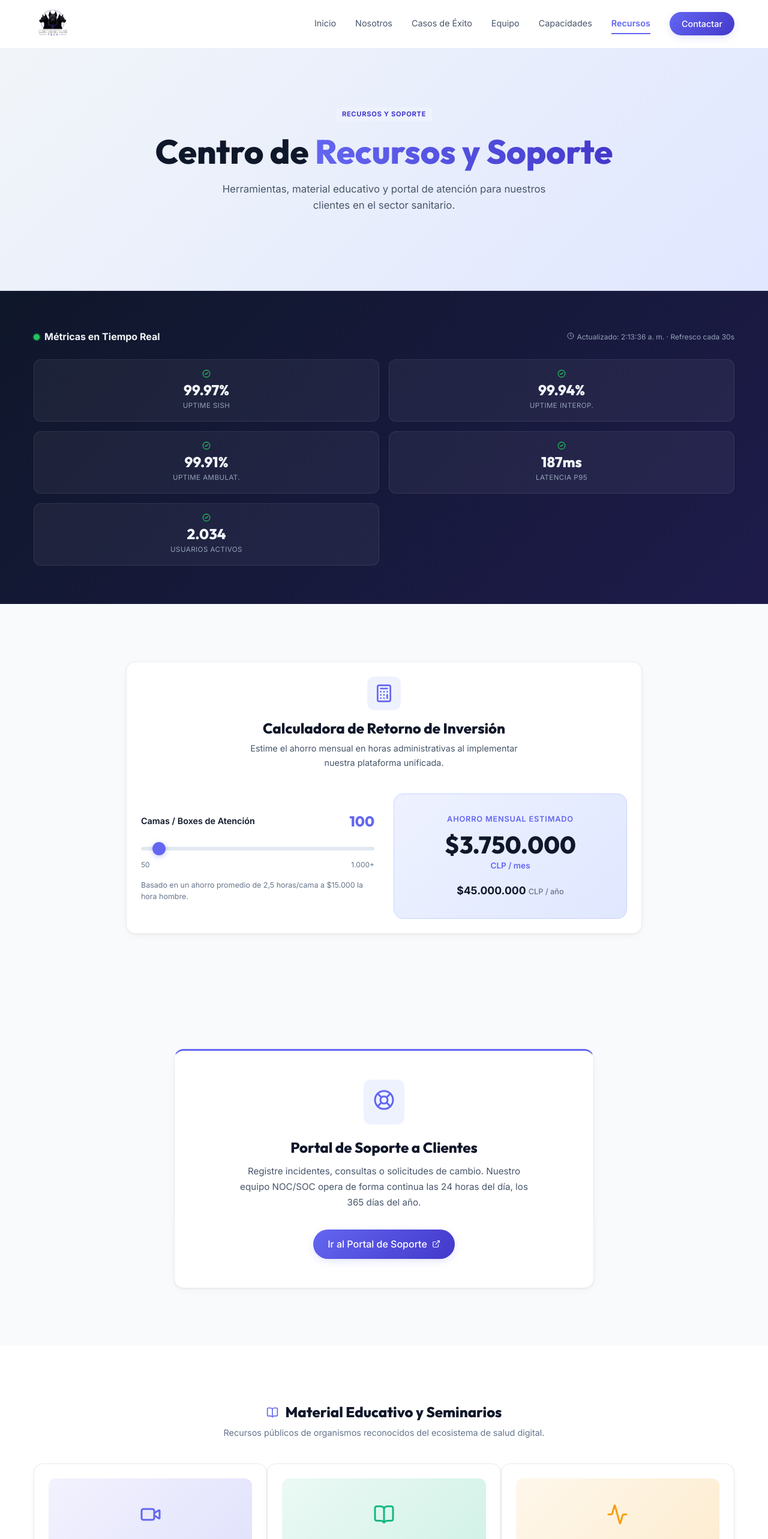
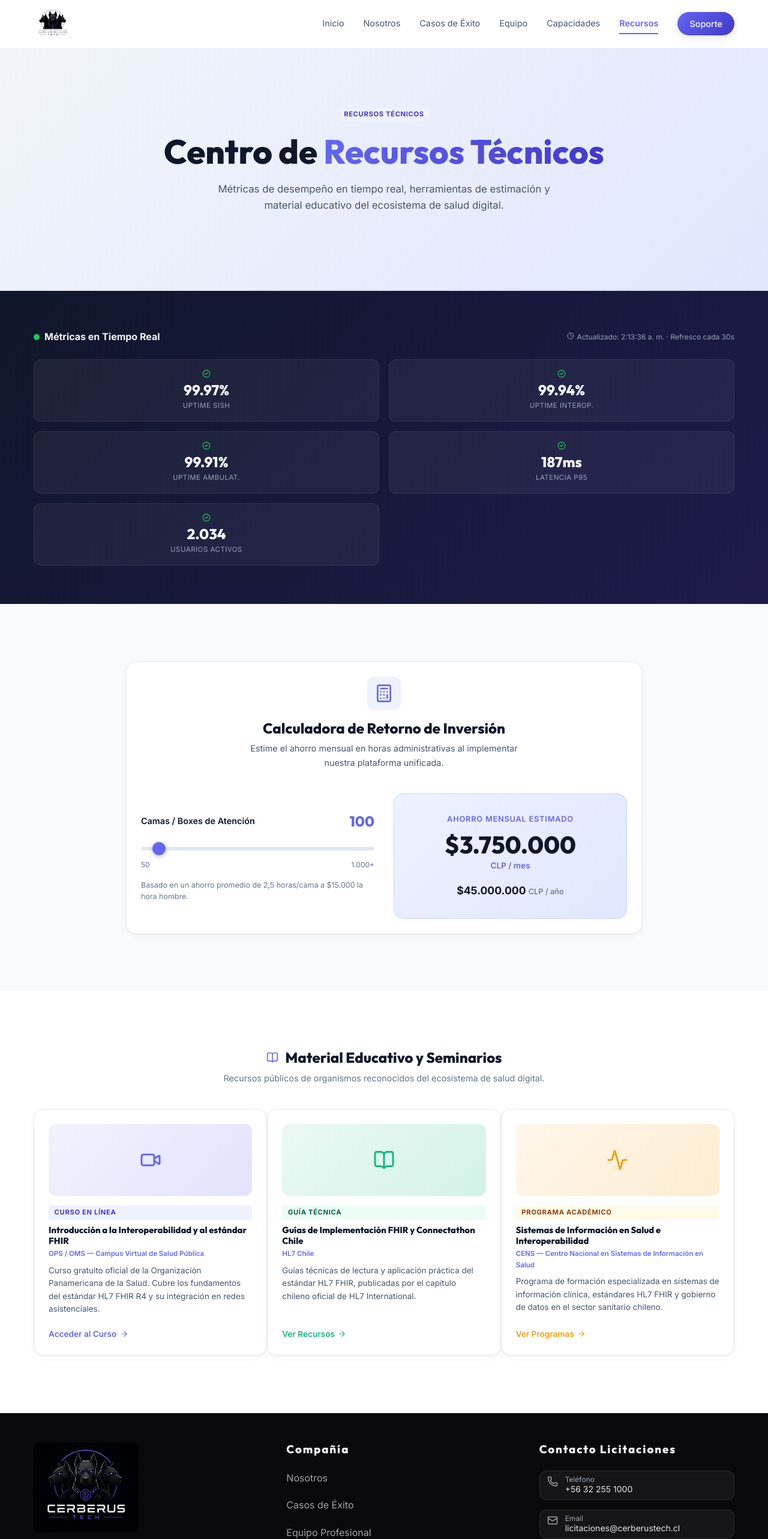
Before and after one commit to Dazinha/CERBERUS-TECH-SITE, a React (Vite) app: page /recursos in a window 1280 px wide. Shown: the top 2566 px of the page at 60% size. Built offline with nearby package versions, Linux system fonts and the light colour scheme.

Commit message:
Rediseño Recursos: sin soporte redundante, botón Navbar renombrado a Soporte

```diff
--- a/src/components/Footer.jsx
+++ b/src/components/Footer.jsx
@@ -26,7 +26,7 @@ const Footer = () => {
               <Link to="/equipo" className="hover-link transition-colors" style={{ color: '#a1a1aa' }}>Equipo Profesional</Link>
               <Link to="/capacidades" className="hover-link transition-colors" style={{ color: '#a1a1aa' }}>Capacidades Técnicas</Link>
               <Link to="/recursos" className="hover-link transition-colors" style={{ color: '#a1a1aa' }}>Recursos y Soporte</Link>
-              <Link to="/soporte" className="hover-link transition-colors" style={{ color: '#a1a1aa' }}>Portal de Soporte</Link>
+              <Link to="/soporte" className="hover-link transition-colors" style={{ color: '#a1a1aa' }}>Soporte</Link>
             </div>
           </div>
         </div>
--- a/src/components/Navbar.jsx
+++ b/src/components/Navbar.jsx
@@ -57,7 +57,7 @@ const Navbar = () => {
               </Link>
             );
           })}
-          <a href="#contacto" className="btn btn-primary" style={{ padding: '0.5rem 1.25rem', fontSize: '0.9rem' }}>Contactar</a>
+          <a href="/soporte" className="btn btn-primary" style={{ padding: '0.5rem 1.25rem', fontSize: '0.9rem' }}>Soporte</a>
         </div>
 
         {/* Mobile Menu Toggle */}
--- a/src/pages/Recursos.jsx
+++ b/src/pages/Recursos.jsx
@@ -39,19 +39,19 @@ const Recursos = () => {
       <section className="section-header">
         <div className="container">
           <motion.div style={{ marginBottom: '1rem' }} initial={{ opacity: 0, y: 10 }} animate={{ opacity: 1, y: 0 }}>
-            <span className="badge badge-indigo">Recursos y Soporte</span>
+            <span className="badge badge-indigo">Recursos Técnicos</span>
           </motion.div>
           <motion.h1
             style={{ fontSize: 'clamp(2rem, 5vw, 3.5rem)', fontWeight: 800, marginBottom: '1rem', color: '#0f172a' }}
             initial={{ opacity: 0, y: 20 }} animate={{ opacity: 1, y: 0 }} transition={{ delay: 0.05 }}
           >
-            Centro de <span className="text-gradient">Recursos y Soporte</span>
+            Centro de <span className="text-gradient">Recursos Técnicos</span>
           </motion.h1>
           <motion.p
             style={{ fontSize: '1.05rem', color: '#475569', maxWidth: '560px', margin: '0 auto' }}
             initial={{ opacity: 0, y: 20 }} animate={{ opacity: 1, y: 0 }} transition={{ delay: 0.1 }}
           >
-            Herramientas, material educativo y portal de atención para nuestros clientes en el sector sanitario.
+            Métricas de desempeño en tiempo real, herramientas de estimación y material educativo del ecosistema de salud digital.
           </motion.p>
         </div>
       </section>
@@ -139,26 +139,6 @@ const Recursos = () => {
                 </div>
               </div>
             </div>
-          </div>
-        </div>
-      </section>
-
-
-
-      {/* RT-23.08 — Portal de Soporte */}
-      <section className="section bg-section-alt">
-        <div className="container">
-          <div className="card-premium" style={{ display: 'flex', flexDirection: 'column', alignItems: 'center', textAlign: 'center', padding: '3rem 2rem', borderTop: '3px solid #6366f1', maxWidth: '700px', margin: '0 auto' }}>
-            <div style={{ padding: '1rem', borderRadius: '0.75rem', backgroundColor: '#eef2ff', color: '#6366f1', marginBottom: '1.5rem' }}>
-              <LifeBuoy size={36} />
-            </div>
-            <h2 style={{ fontSize: '1.5rem', fontWeight: 700, marginBottom: '0.75rem' }}>Portal de Soporte a Clientes</h2>
-            <p style={{ color: '#475569', maxWidth: '480px', lineHeight: 1.7, marginBottom: '2rem', fontSize: '0.95rem' }}>
-              Registre incidentes, consultas o solicitudes de cambio. Nuestro equipo NOC/SOC opera de forma continua las 24 horas del día, los 365 días del año.
-            </p>
-            <Link to="/soporte" className="btn btn-primary" style={{ display: 'inline-flex', alignItems: 'center', gap: '0.5rem' }}>
-              Ir al Portal de Soporte <ExternalLink size={14} />
-            </Link>
           </div>
         </div>
       </section>
```
